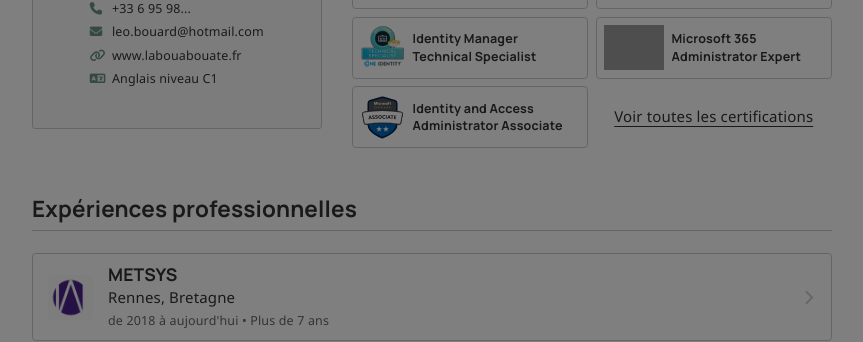
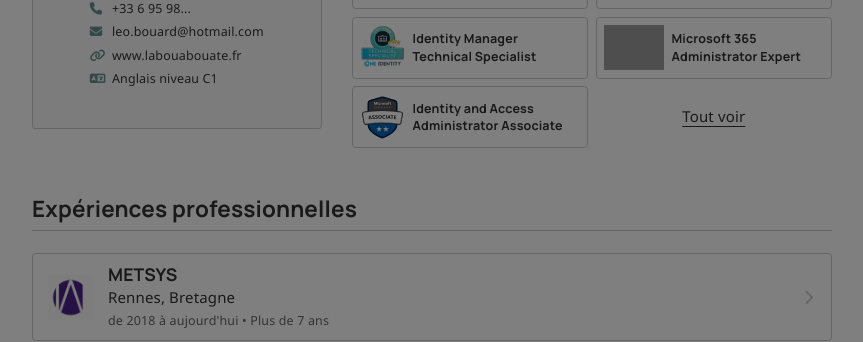
Before and after one commit to leobouard/leobouard.github.io, a Jekyll site: the page built from _pages/cv.html, in a window 1280 px wide and 900 px high, scrolled down 486 px, cut to the strip 154-496 px from the top of the window. Shown: the whole strip, without its empty margins (208-1071 px from the left). Built offline with Jekyll 4.4.1, drawn with Linux system fonts in a browser that asks for light colours; nearby versions of some CDN libraries; some web fonts are replaced; grey boxes are pictures that could not be loaded.

Commit message:
Update cv.html

```diff
--- a/_pages/cv.html
+++ b/_pages/cv.html
@@ -83,7 +83,7 @@
         </a>
       </div>
       {% endfor %}
-      <a href="/certificates" style="text-align: center; margin: auto; padding: 0.5em;">Voir toutes les certifications</a>
+      <a href="/certificates" style="text-align: center; margin: auto; padding: 0.5em;">Tout voir</a>
     </div>
   </div>
 </div>
```
